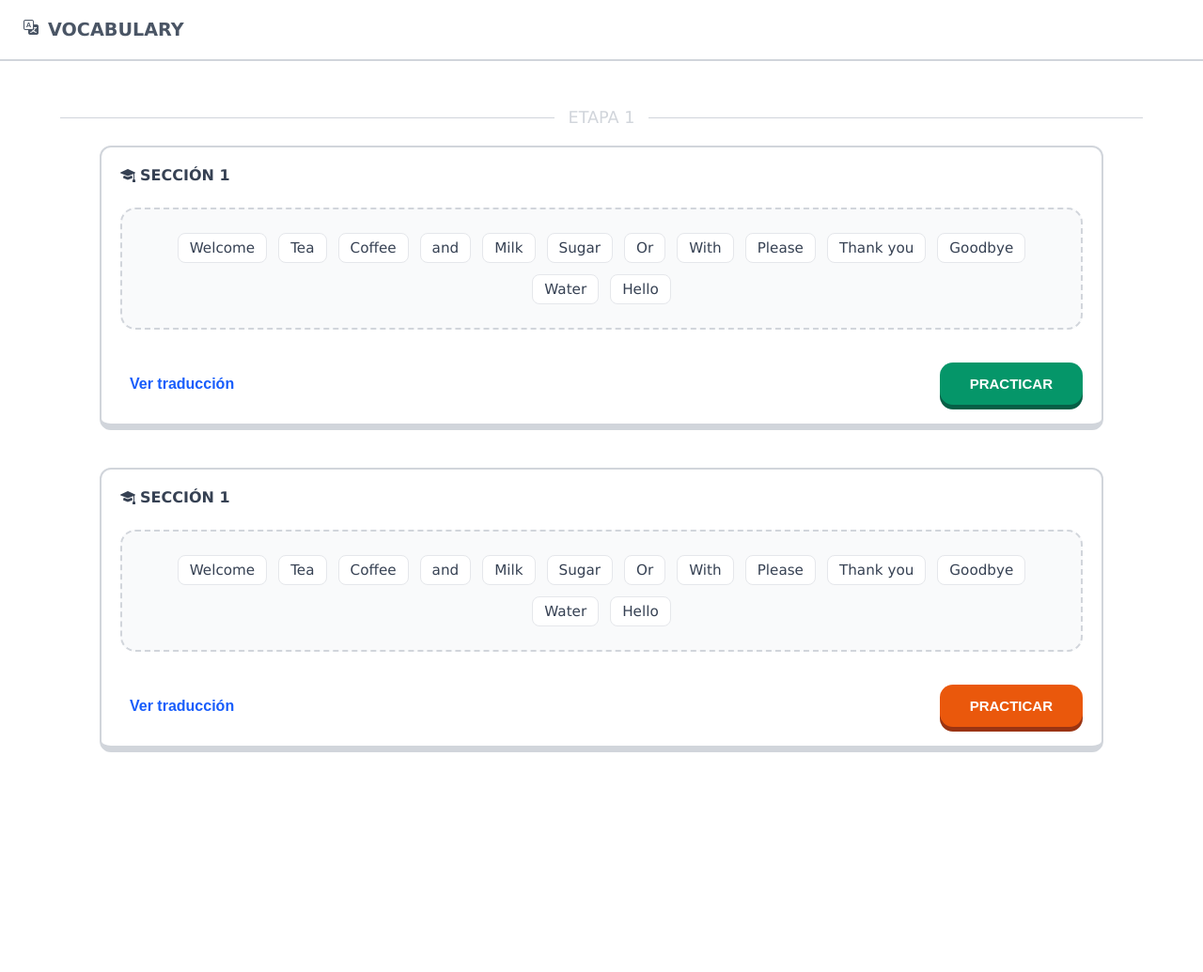
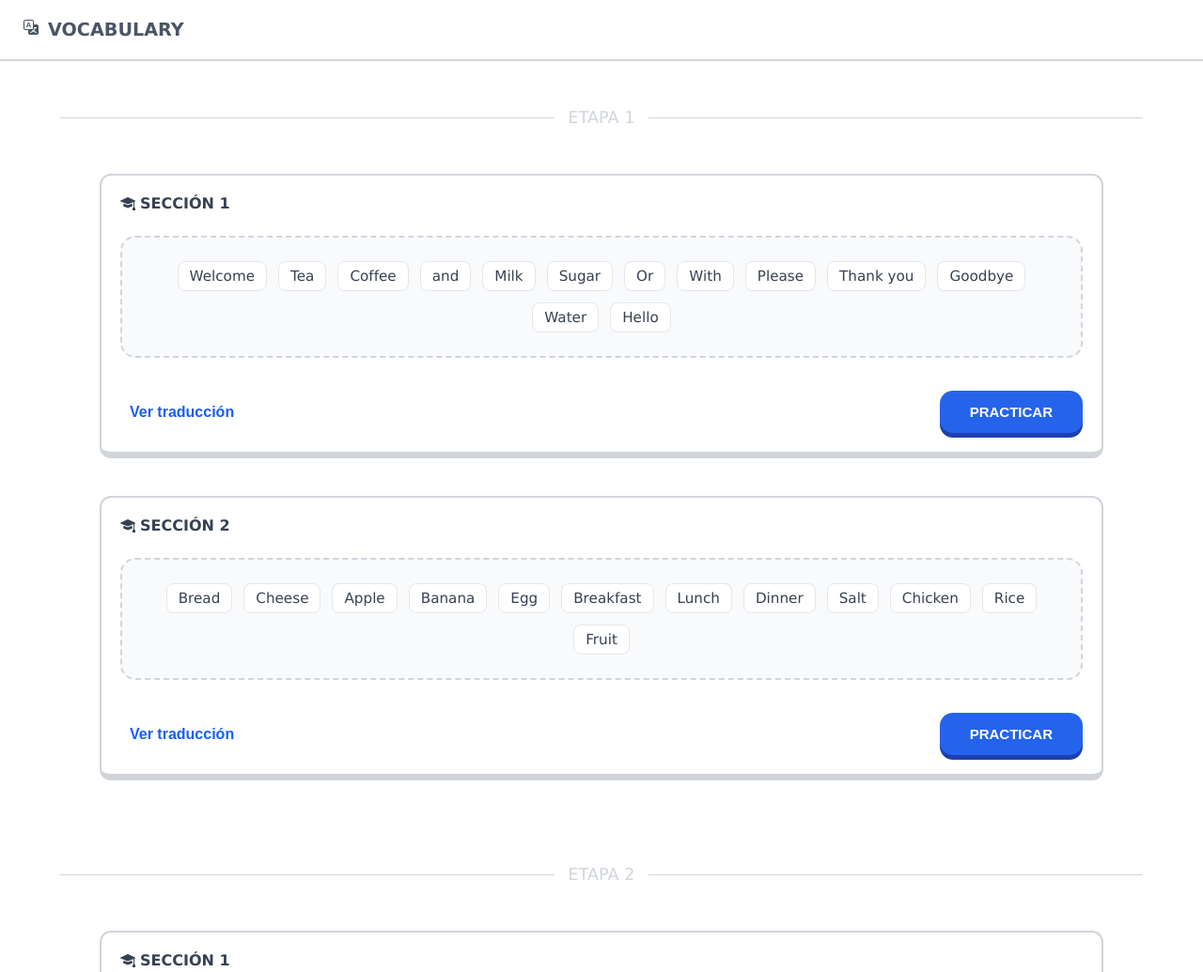
Before and after one commit to Blado87/appvocabulary, a plain HTML site: page index.html in a window 1280 px wide. Shown: the top 1035 px of the page at 94% size. Before the commit the page ends 841 px from the top, so only its background shows below. Drawn offline with nearby package versions, Linux system fonts and the light colour scheme.

Commit message:
Add files via upload

```diff
--- a/index.html
+++ b/index.html
@@ -1,87 +1,22 @@
 <!DOCTYPE html>
-<html lang="en">
+<html lang="es">
 
 <head>
   <meta charset="UTF-8">
   <meta name="viewport" content="width=device-width, initial-scale=1.0">
-  <title>App</title>
+  <title>KBOOM - Vocabulario</title>
   <link rel="stylesheet" href="https://cdn.jsdelivr.net/npm/bootstrap-icons@1.13.1/font/bootstrap-icons.min.css">
   <link rel="stylesheet" href="style.css">
 </head>
 
 <body>
-  <!-- BARRA DE TITULO -->
   <div class="barra-titulo">
     <div class="barra-titulo-icono"><i class="bi bi-translate"></i></div>
     <div class="barra-titulo-texto">VOCABULARY</div>
   </div>
 
-  <!-- SEPARADOR -->
-  <div class="separador-contenedor">
-    <span class="linea"></span>
-    <span class="texto">ETAPA 1</span>
-    <span class="linea"></span>
-  </div>
-
-  <!-- CARD -->
-  <div class="card">
-    <div class="card-titulo">
-      <i class="bi bi-mortarboard-fill"></i>
-      <span>SECCIÓN 1</span>
-    </div>
-
-    <div class="card-cuerpo">
-      <span class="card-palabra">Welcome</span>
-      <span class="card-palabra">Tea</span>
-      <span class="card-palabra">Coffee</span>
-      <span class="card-palabra">and</span>
-      <span class="card-palabra">Milk</span>
-      <span class="card-palabra">Sugar</span>
-      <span class="card-palabra">Or</span>
-      <span class="card-palabra">With</span>
-      <span class="card-palabra">Please</span>
-      <span class="card-palabra">Thank you</span>
-      <span class="card-palabra">Goodbye</span>
-      <span class="card-palabra">Water</span>
-      <span class="card-palabra">Hello</span>
-    </div>
-
-    <div class="card-pie">
-      <button class="btn-secundario">Ver traducción</button>
-      <button class="boton btn-verde">PRACTICAR</button>
-    </div>
-  </div>
-
-
-  <!-- CARD -->
-  <div class="card">
-    <div class="card-titulo">
-      <i class="bi bi-mortarboard-fill"></i>
-      <span>SECCIÓN 1</span>
-    </div>
-
-    <div class="card-cuerpo">
-      <span class="card-palabra">Welcome</span>
-      <span class="card-palabra">Tea</span>
-      <span class="card-palabra">Coffee</span>
-      <span class="card-palabra">and</span>
-      <span class="card-palabra">Milk</span>
-      <span class="card-palabra">Sugar</span>
-      <span class="card-palabra">Or</span>
-      <span class="card-palabra">With</span>
-      <span class="card-palabra">Please</span>
-      <span class="card-palabra">Thank you</span>
-      <span class="card-palabra">Goodbye</span>
-      <span class="card-palabra">Water</span>
-      <span class="card-palabra">Hello</span>
-    </div>
-
-    <div class="card-pie">
-      <button class="btn-secundario">Ver traducción</button>
-      <button class="boton btn-naranja">PRACTICAR</button>
-    </div>
-  </div>
-
+  <main id="contenedor-etapas" style="width: 100%; display: flex; flex-direction: column; align-items: center;">
+  </main>
 
   <script src="script.js"></script>
 </body>
--- a/script.js
+++ b/script.js
@@ -0,0 +1,134 @@
+const vocabularios = [
+  {
+    etapa: 1,
+    secciones: [
+      {
+        seccion: 1,
+        colorClase: "btn-azul",
+        palabras: [
+          { ingles: "Welcome", traducciones: ["Bienvenido", "Bienvenida"] },
+          { ingles: "Tea", traducciones: ["Té"] },
+          { ingles: "Coffee", traducciones: ["Café"] },
+          { ingles: "and", traducciones: ["y"] },
+          { ingles: "Milk", traducciones: ["Leche"] },
+          { ingles: "Sugar", traducciones: ["Azúcar"] },
+          { ingles: "Or", traducciones: ["o"] },
+          { ingles: "With", traducciones: ["con"] },
+          { ingles: "Please", traducciones: ["Por favor"] },
+          { ingles: "Thank you", traducciones: ["Gracias"] },
+          { ingles: "Goodbye", traducciones: ["Adiós"] },
+          { ingles: "Water", traducciones: ["Agua"] },
+          { ingles: "Hello", traducciones: ["Hola"] }
+        ]
+      },
+      {
+        seccion: 2,
+        colorClase: "btn-verde",
+        palabras: [
+          { ingles: "Bread", traducciones: ["Pan"] },
+          { ingles: "Cheese", traducciones: ["Queso"] },
+          { ingles: "Apple", traducciones: ["Manzana"] },
+          { ingles: "Banana", traducciones: ["Banano", "Plátano"] },
+          { ingles: "Egg", traducciones: ["Huevo"] },
+          { ingles: "Breakfast", traducciones: ["Desayuno"] },
+          { ingles: "Lunch", traducciones: ["Almuerzo"] },
+          { ingles: "Dinner", traducciones: ["Cena"] },
+          { ingles: "Salt", traducciones: ["Sal"] },
+          { ingles: "Chicken", traducciones: ["Pollo"] },
+          { ingles: "Rice", traducciones: ["Arroz"] },
+          { ingles: "Fruit", traducciones: ["Fruta"] }
+        ]
+      }
+    ]
+  },
+  {
+    etapa: 2,
+    secciones: [
+      {
+        seccion: 1,
+        colorClase: "btn-morado",
+        palabras: [
+          { ingles: "House", traducciones: ["Casa"] },
+          { ingles: "Window", traducciones: ["Ventana"] },
+          { ingles: "Door", traducciones: ["Puerta"] },
+          { ingles: "Kitchen", traducciones: ["Cocina"] },
+          { ingles: "Bedroom", traducciones: ["Dormitorio", "Habitación"] },
+          { ingles: "Bathroom", traducciones: ["Baño"] },
+          { ingles: "Table", traducciones: ["Mesa"] },
+          { ingles: "Chair", traducciones: ["Silla"] },
+          { ingles: "Bed", traducciones: ["Cama"] },
+          { ingles: "Floor", traducciones: ["Piso", "Suelo"] },
+          { ingles: "Wall", traducciones: ["Pared"] },
+          { ingles: "Garden", traducciones: ["Jardín"] }
+        ]
+      },
+      {
+        seccion: 2,
+        colorClase: "btn-naranja",
+        palabras: [
+          { ingles: "Family", traducciones: ["Familia"] },
+          { ingles: "Mother", traducciones: ["Madre"] },
+          { ingles: "Father", traducciones: ["Padre"] },
+          { ingles: "Brother", traducciones: ["Hermano"] },
+          { ingles: "Sister", traducciones: ["Hermana"] },
+          { ingles: "Son", traducciones: ["Hijo"] },
+          { ingles: "Daughter", traducciones: ["Hija"] },
+          { ingles: "Baby", traducciones: ["Bebé"] },
+          { ingles: "Grandmother", traducciones: ["Abuela"] },
+          { ingles: "Grandfather", traducciones: ["Abuelo"] },
+          { ingles: "Friend", traducciones: ["Amigo", "Amiga"] },
+          { ingles: "Neighbor", traducciones: ["Vecino", "Vecina"] }
+        ]
+      }
+    ]
+  }
+];
+
+
+
+function cargarVocabulario() {
+  const contenedor = document.getElementById('contenedor-etapas');
+  let htmlFinal = '';
+
+  vocabularios.forEach(etapa => {
+    // Separador de ETAPA
+    htmlFinal += `
+      <div class="separador-contenedor">
+        <span class="linea"></span>
+        <span class="texto">ETAPA ${etapa.etapa}</span>
+        <span class="linea"></span>
+      </div>
+    `;
+
+    etapa.secciones.forEach(seccion => {
+      const palabrasHTML = seccion.palabras.map(p =>
+        `<span class="card-palabra">${p.ingles}</span>`
+      ).join('');
+
+      // Construcción de la CARD
+      htmlFinal += `
+        <div class="card">
+          <div class="card-titulo">
+            <i class="bi bi-mortarboard-fill"></i>
+            <span>SECCIÓN ${seccion.seccion}</span>
+          </div>
+
+          <div class="card-cuerpo">
+            ${palabrasHTML}
+          </div>
+
+          <div class="card-pie">
+            <button class="btn-secundario">
+              Ver traducción
+            </button>
+            <button class="boton btn-azul">PRACTICAR</button>
+          </div>
+        </div>
+      `;
+    });
+  });
+
+  contenedor.innerHTML = htmlFinal;
+}
+
+document.addEventListener('DOMContentLoaded', cargarVocabulario);
--- a/style.css
+++ b/style.css
@@ -28,8 +28,7 @@ a{
 
 .barra-titulo-icono {
   font-size: medium;
-  color: #4A5565;
-  /* gray 600 */
+  color: #4A5565; /* gray 600 */
 }
 
 .barra-titulo-texto {
@@ -46,7 +45,7 @@ a{
   text-align: center;
   color: #D1D5DB; /* gray 300 */
   margin-top: 50px;
-  margin-bottom: 20px;
+  margin-bottom: 50px;
   width: 90%;
 }
 
```
